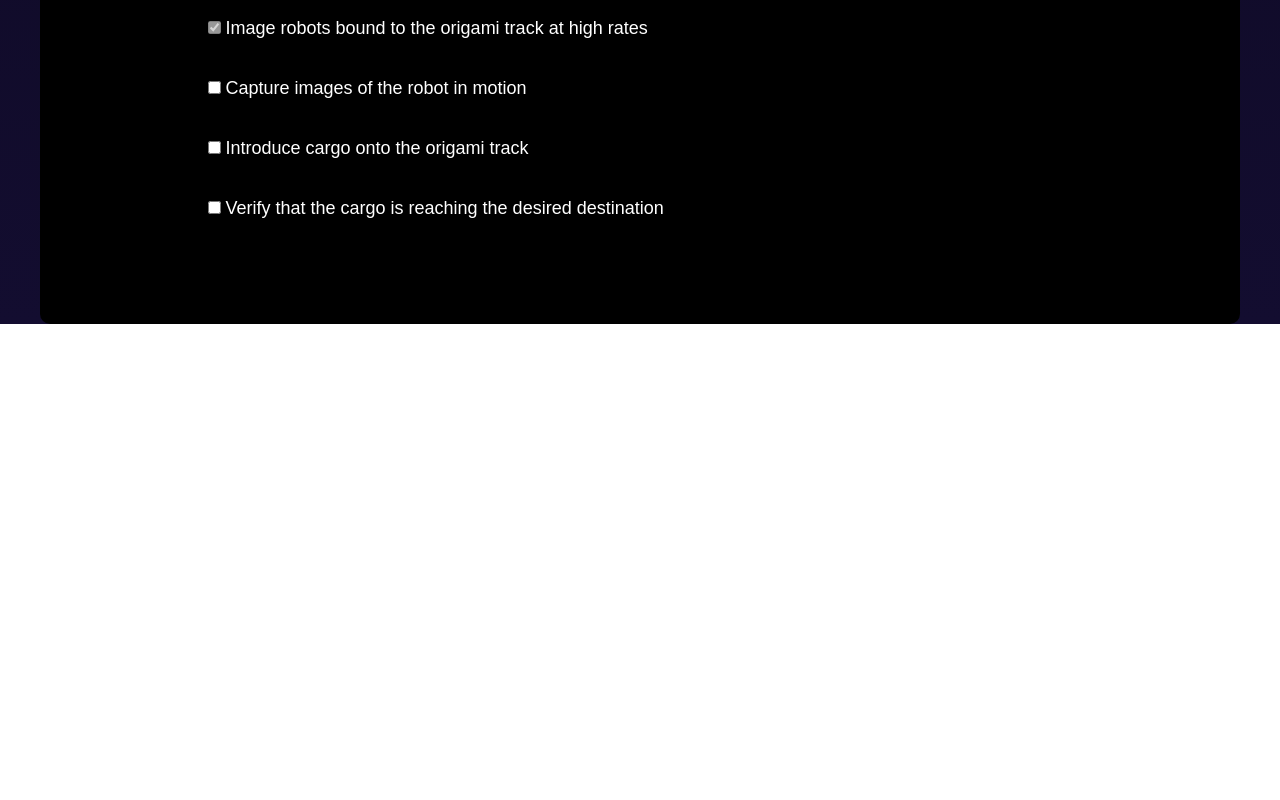
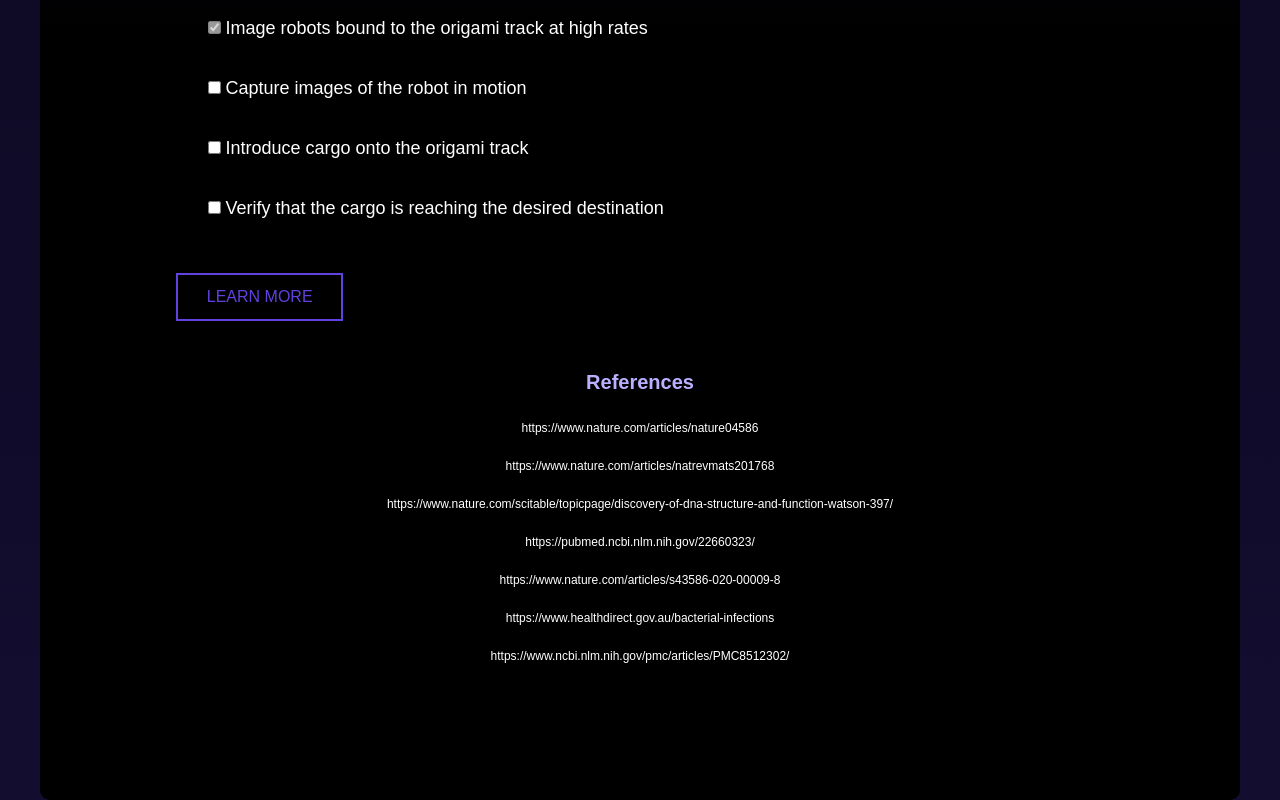
Before and after one commit to sbeeredd04/BIOMOD_CCB, a website built with Vite: page intro.html in a window 1280 px wide. Shown: the part 2602-3402 px from the top of the page. Before the commit the page ends 2926 px from the top, so only its background shows below. Built offline with nearby package versions, Linux system fonts and the light colour scheme.

Commit message:
final update part 3 part 1

```diff
--- a/intro.html
+++ b/intro.html
@@ -111,7 +111,7 @@
                     </div>
                     <div class="checkbox-container">
                         <input name="chkBox_5" type="checkbox" checked disabled value="1" />
-                        <label for "chkBox_5">Image robots bound to the origami track at high rates</label>
+                        <label for = "chkBox_5">Image robots bound to the origami track at high rates</label>
                     </div>
                     <div class="checkbox-container">
                         <input name="chkBox_6" type="checkbox" value="1" />
@@ -126,6 +126,35 @@
                         <label for="chkBox_8">Verify that the cargo is reaching the desired destination</label>
                     </div>
                 </div>
+
+                <button class="btn" onclick="window.location.href='project.html'">Learn More</button>
+
+
+                <div class = "references">
+                    <h2>References</h2>
+                    <p>
+                        https://www.nature.com/articles/nature04586
+                    </p>
+                    <p>
+                        https://www.nature.com/articles/natrevmats201768
+                    </p>
+                    <p>
+                        https://www.nature.com/scitable/topicpage/discovery-of-dna-structure-and-function-watson-397/
+                    </p>
+                    <p>
+                        https://pubmed.ncbi.nlm.nih.gov/22660323/
+                    </p>
+                    <p>
+                        https://www.nature.com/articles/s43586-020-00009-8
+                    </p>
+                    <p>
+                        https://www.healthdirect.gov.au/bacterial-infections
+                    </p>
+                    <p>
+                        https://www.ncbi.nlm.nih.gov/pmc/articles/PMC8512302/
+                    </p>
+                </div>
             </div>
+
         </section>
     </div>
--- a/stylesheet.css
+++ b/stylesheet.css
@@ -46,7 +46,6 @@ body {
     text-decoration: none;
     font-weight: 600;
     cursor: default;
-    /* Removed opacity and animation properties */
 }
 
 .logo span {
@@ -62,7 +61,6 @@ body {
     font-weight: 500;
     margin-left: 35px;
     transition: .3s;
-    /* Removed opacity and animation properties */
 }
 
 .navbar a:hover {
@@ -77,7 +75,12 @@ body {
     flex-direction: column; /* Place rows on top of each other */
     align-items: center;
     justify-content: center;
-    padding: 70px 10% 0;
+    padding: 50px 10% ;
+}
+.home .container {
+
+    background: #000;
+    border-radius: 10px; /* Add rounded corners for the container */
 }
 
 /* Styling for the home content row */
@@ -91,8 +94,10 @@ body {
     padding: 0 10%;
 }
 
+/*placing items in the center of the page*/
 .content {
     padding: 50px 10%;
+    margin: 20px 0;
 }
 
 /* Styling for the home content text */
@@ -659,3 +664,74 @@ li {
     line-height: 28px;
     margin-bottom: 30px;
 }
+
+.video {
+    /* placing video at the center of the page */
+    display: block;
+    margin-left: auto;
+    margin-right: auto;
+    margin-top : 40px;
+    width: 100%;
+}
+
+button {
+    padding: 0.8em 1.8em;
+    margin-top: 1.2em;
+    border: 2px solid #6141df;
+    position: relative;
+    overflow: hidden;
+    background-color: transparent;
+    text-align: center;
+    text-transform: uppercase;
+    font-size: 16px;
+    transition: .3s;
+    z-index: 1;
+    font-family: inherit;
+    color: #6141df;
+   }
+
+   button::before {
+    content: '';
+    width: 0;
+    height: 300%;
+    position: absolute;
+    top: 50%;
+    left: 50%;
+    transform: translate(-50%, -50%) rotate(45deg);
+    background: #6141df;
+    transition: .5s ease;
+    display: block;
+    z-index: -1;
+   }
+
+   button:hover::before {
+    width: 105%;
+   }
+
+   button:hover {
+    color: #111;
+   }
+
+.references {
+    padding: 50px 10%;
+    text-align: center;
+}
+
+.references h2 {
+    color: #bbb0ff;
+    font-size: 20px;
+    margin-bottom: 20px;
+}
+
+.references p {
+    color: #fff;
+    font-size: 12px;
+    margin-bottom:10px;
+}
+
+.home .content h1 {
+    color: #bbb0ff; /* Heading color */
+    font-size: 36px;
+    font-weight: 600;
+    margin-bottom: 20px;
+}
```
Also changed, not shown: experiments.html (+3 -0 lines), index.html (+10 -1 lines), project.html (+27 -0 lines), results.html (+4 -0 lines), 1 other file.
